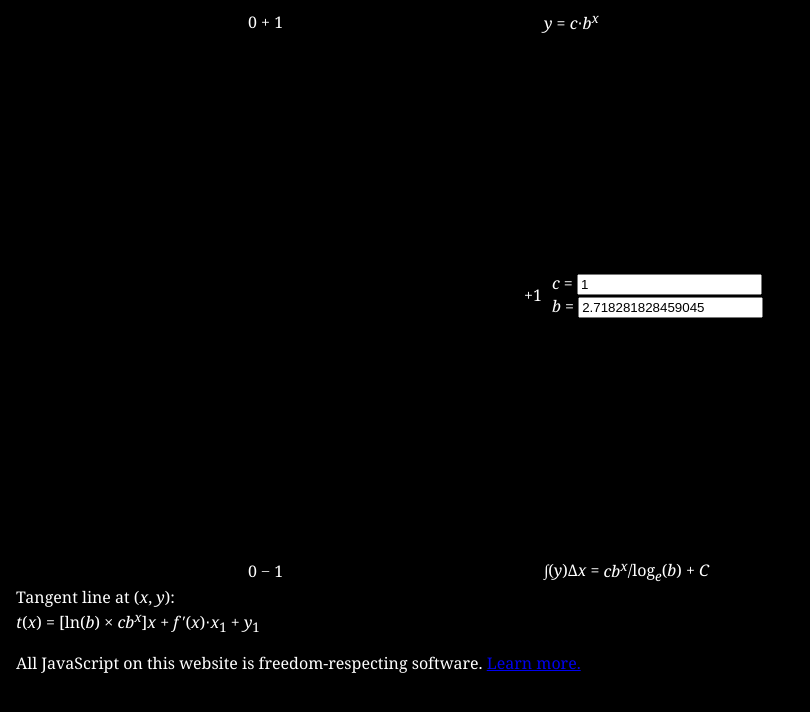
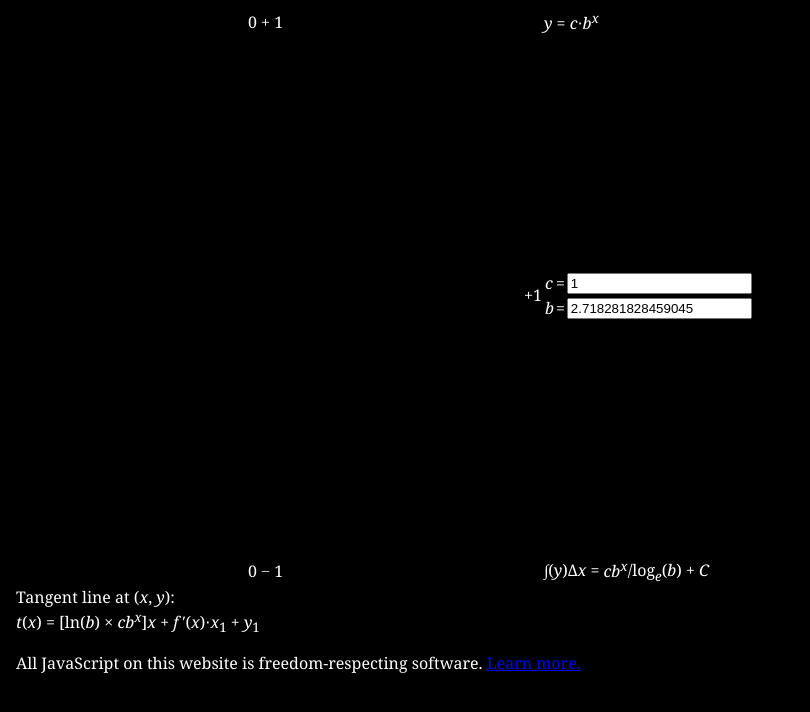
Before and after one commit to cxd4/integrals, a plain HTML site: page exp.html in a window 1280 px wide. Shown: the whole page, without its empty margins (0-810 px from the left). Drawn offline with Linux system fonts and the light colour scheme; a script that the page names is missing.

Commit message:
Use sub-tables to force alignment of user input boxes.

```diff
--- a/exp.html
+++ b/exp.html
@@ -22,10 +22,10 @@ Your browser doesn't appear to support the <code>&lt;CANVAS&gt;</code> element.
 </td>
 <td>&plus;<span id="wr">1</span></td>
 
-<td>
-<div><i>c</i> = <input type="text" id="c" value="1" oninput="graph_exp()"></div>
-<div><i>b</i> = <input type="text" id="b" value="e" oninput="graph_exp()"></div>
-</td>
+<td><table>
+<tr><td><i>c</i></td><td>=</td><td><input type="text" id="c" value="1" oninput="graph_exp()"></td></tr>
+<tr><td><i>b</i></td><td>=</td><td><input type="text" id="b" value="e" oninput="graph_exp()"></td></tr>
+</table></td>
 </tr>
 
 <tr>
```
Also changed, not shown: power.html (+4 -4 lines).
